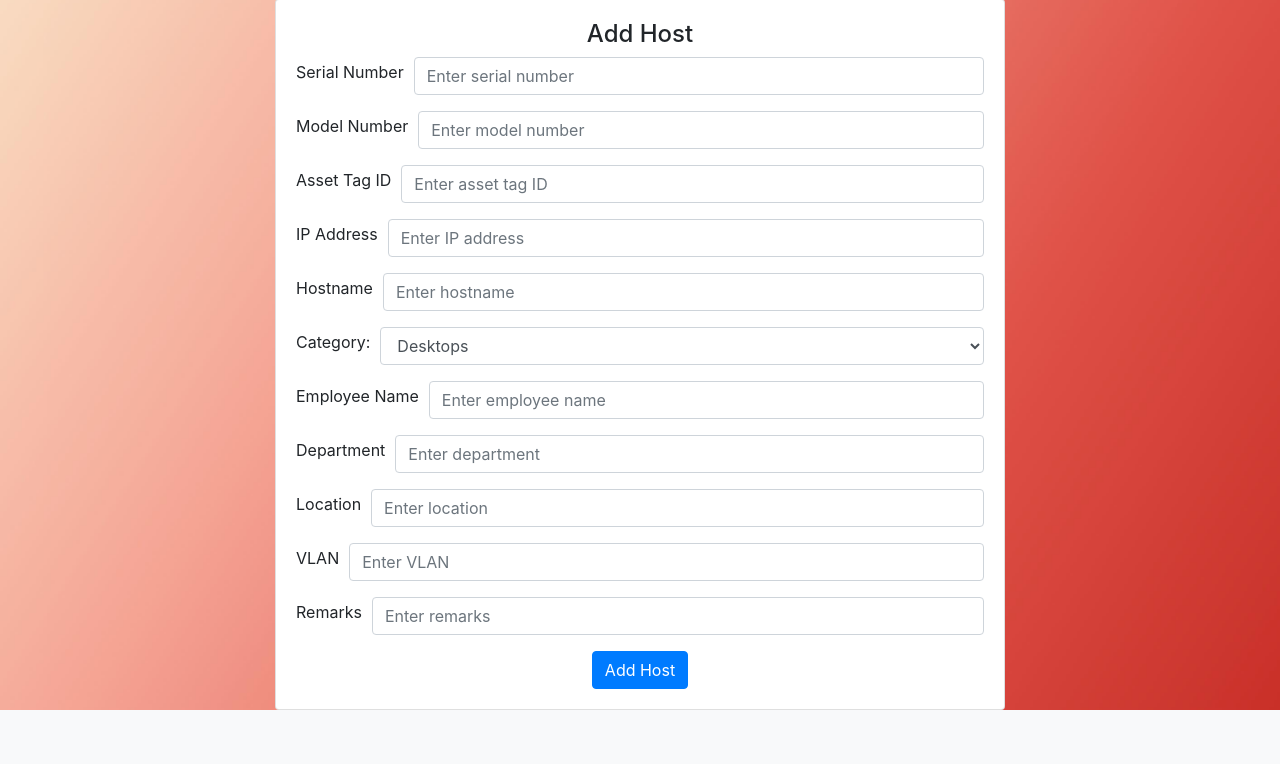
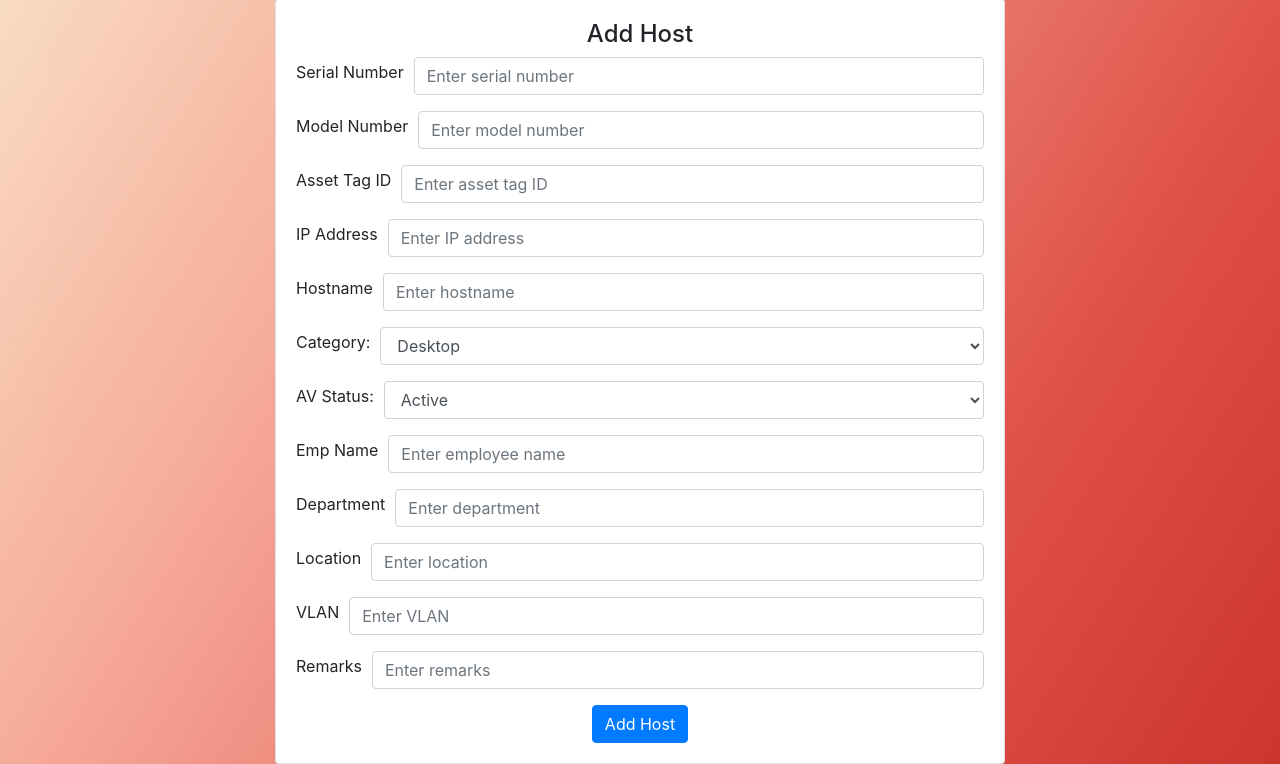
Before and after one commit to 0xKaushik/project, a PHP site: page /add_host.html in a window 1280 px wide. Shown: the part 178-942 px from the top of the page. Before the commit the page ends 888 px from the top, so only its background shows below. Run offline with PHP 8.4, Linux system fonts and the light colour scheme.

Commit message:
AV_Status Feature added

```diff
--- a/add_host.html
+++ b/add_host.html
@@ -57,20 +57,27 @@
                             </div>
                             <div class="form-group">
                             <label for="category">Category:</label>
-                            <select name="category" id="category" class="form-control">
-                                <option value="Desktops">Desktops</option>
-                                <option value="Laptops">Laptops</option>
-                                <option value="Switches">Switches</option>
-                                <option value="Access Points">Access Points</option>
+                            <select name="category" id="category" class="form-control nowrap">
+                                <option value="Desktop">Desktop</option>
+                                <option value="Laptop">Laptop</option>
+                                <option value="Switch">Switch</option>
+                                <option value="Access Point">Access Point</option>
                                 <option value="Firewall">Firewall</option>
-                                <option value="Printers">Printers</option>
+                                <option value="Printer">Printer</option>
                                 <option value="IP Phone">IP Phone</option>
-                                <option value="Xbox&Accessories">Xbox&Accessories</option>
+                                <option value="Xbox&Accessory">Xbox&Accessory</option>
                             </select>
                             </div>
                             <div class="form-group">
-                                <label for="empName">Employee Name</label>
-                                <input type="text" class="form-control" id="empName" name="empName" placeholder="Enter employee name" required>
+                                <label for="AV_status">AV Status:</label>
+                                <select name="AV_status" id="AV_status" class="form-control">
+                                    <option value="Active">Active</option>
+                                    <option value="Inactive">Inactive</option>
+                                </select>
+                            </div>
+                            <div class="form-group">
+                                <label for="empName">Emp Name</label>
+                                <input type="text" class="form-control text-inline" id="empName" name="empName" placeholder="Enter employee name" required>
                             </div>
                             <div class="form-group">
                                 <label for="dept">Department</label>
--- a/style.css
+++ b/style.css
@@ -21,9 +21,9 @@ body {
     margin: 0 auto;
 }
 
-/* Change the background color of the header */
+
 .card-header {
-    background-color: #f8f9fa; /* Light gray color */
+    background-color: #f8f9fa;
 }
 
 .img{
```
Also changed, not shown: add_host.php (+11 -1 lines), view_host.php (+21 -19 lines).
